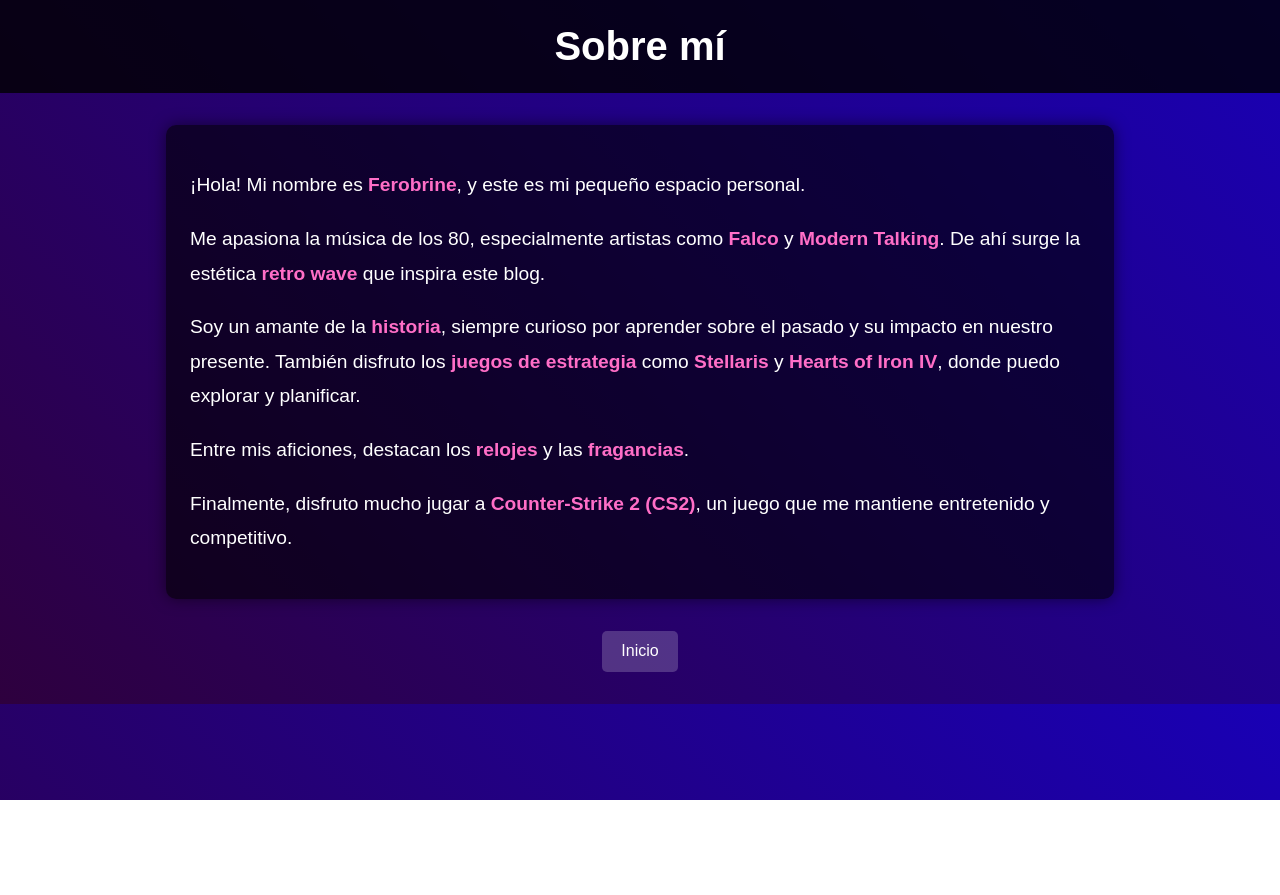
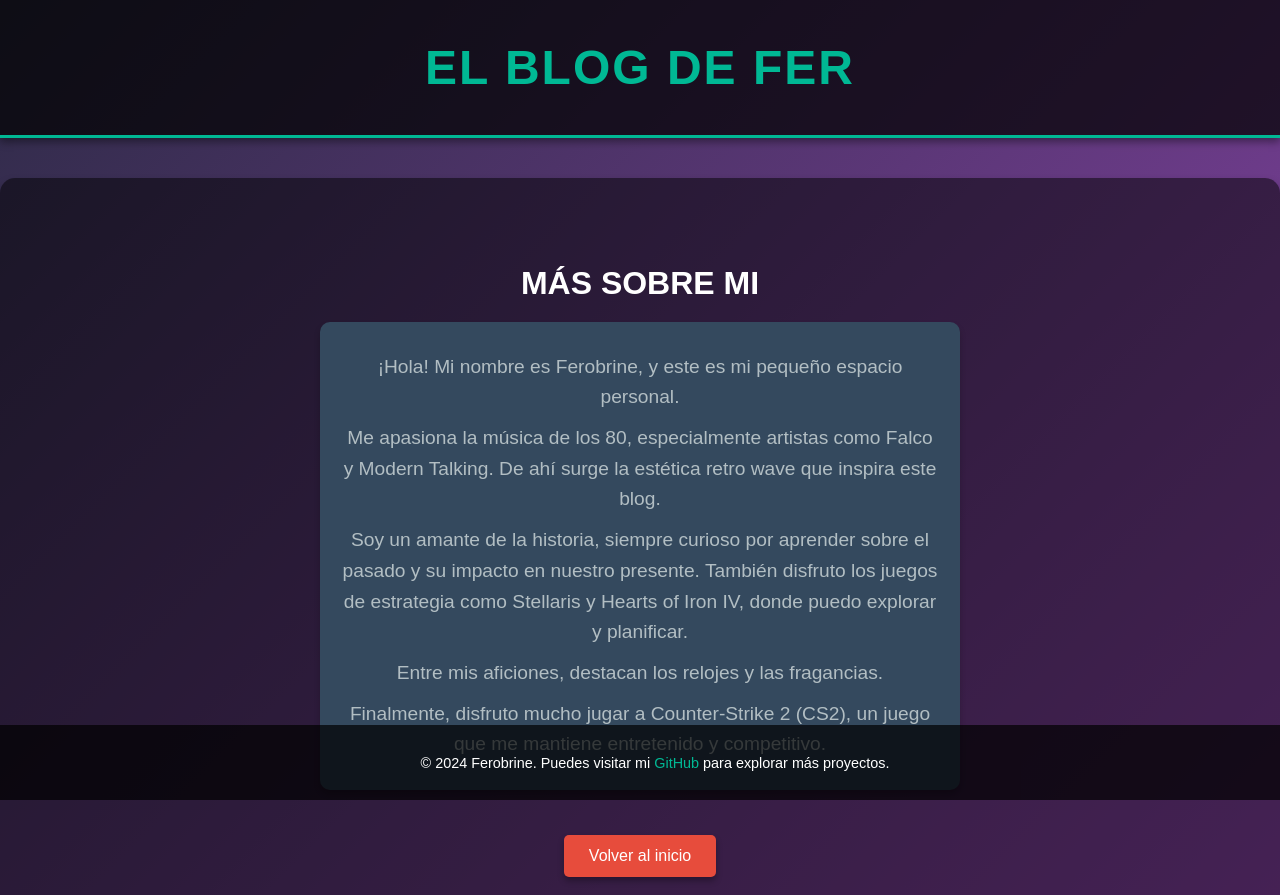
Before and after one commit to ferobrine/elblogdefer.github.io, a plain HTML site: page sobre.html in a window 1280 px wide. Shown: the top 895 px of the page. Before the commit the page ends 800 px from the top, so only its background shows below. Drawn offline with Linux system fonts and the light colour scheme.

Commit message:
mejora subarchivos

```diff
--- a/sobre.html
+++ b/sobre.html
@@ -3,86 +3,140 @@
 <head>
     <meta charset="UTF-8">
     <meta name="viewport" content="width=device-width, initial-scale=1.0">
-    <title>Sobre mí</title>
+    <title>Más sobre mi | El Blog de Fer</title>
     <style>
+        /* Estilo global */
         body {
             font-family: 'Arial', sans-serif;
             margin: 0;
             padding: 0;
-            background: linear-gradient(45deg, #2e003e, #1900b5);
-            color: #ffffff;
+            background: linear-gradient(135deg, #2e2b47, #8e44ad);
+            color: #fff;
+            text-align: center;
         }
 
-        .header {
-            background-color: rgba(0, 0, 0, 0.8);
-            text-align: center;
-            padding: 1.5em 0;
+        header {
+            background-color: rgba(0, 0, 0, 0.7);
+            padding: 40px;
+            box-shadow: 0 4px 8px rgba(0, 0, 0, 0.4);
+            border-bottom: 3px solid #00b894;
         }
 
-        .header .title {
-            font-size: 2.5em;
+        header h1 {
+            font-size: 3rem;
             margin: 0;
+            color: #00b894;
+            text-transform: uppercase;
+            letter-spacing: 2px;
         }
 
-        .content {
-            max-width: 900px;
-            margin: 2em auto;
-            padding: 1.5em;
-            background-color: rgba(0, 0, 0, 0.6);
-            border-radius: 10px;
-            box-shadow: 0 0 15px rgba(0, 0, 0, 0.5);
+        main {
+            padding: 60px 20px;
+            background: rgba(0, 0, 0, 0.5);
+            border-radius: 15px;
+            box-shadow: 0 6px 10px rgba(0, 0, 0, 0.4);
+            margin-top: 40px;
         }
 
-        .content p {
-            font-size: 1.2em;
-            line-height: 1.8;
+        main h2 {
+            font-size: 2rem;
+            color: #fff;
+            margin-bottom: 15px;
+            text-transform: uppercase;
         }
 
-        .content .highlight {
-            color: #ff6ec7;
-            font-weight: bold;
+        .contact-container {
+            margin: 20px auto;
+            padding: 20px;
+            background-color: #34495e;
+            border-radius: 10px;
+            width: 80%;
+            max-width: 600px;
+            box-shadow: 0 4px 6px rgba(0, 0, 0, 0.2);
         }
 
-        .footer {
-            text-align: center;
-            margin: 2em 0;
+        .contact-container p {
+            font-size: 1.2rem;
+            color: #b2bec3;
+            margin: 10px 0;
+            line-height: 1.6;
         }
 
-        .footer .button {
-            display: inline-block;
+        .contact-container a {
+            color: #00b894;
+            font-size: 1.2rem;
             text-decoration: none;
-            color: #ffffff;
-            background-color: rgba(255, 255, 255, 0.2);
-            padding: 0.7em 1.2em;
-            margin: 0 0.5em;
-            border-radius: 5px;
-            font-size: 1em;
-            transition: background-color 0.3s ease;
+            font-weight: bold;
+            transition: color 0.3s;
         }
 
-        .footer .button:hover {
-            background-color: rgba(255, 255, 255, 0.5);
+        .contact-container a:hover {
+            color: #1abc9c;
+        }
+
+        .button-container {
+            margin-top: 30px;
+        }
+
+        .button-container a {
+            text-decoration: none;
+            background-color: #e74c3c;
+            color: #fff;
+            padding: 12px 25px;
+            margin: 15px;
+            font-size: 1rem;
+            border-radius: 5px;
+            display: inline-block;
+            transition: background-color 0.3s, transform 0.2s;
+            box-shadow: 0 4px 6px rgba(0, 0, 0, 0.3);
+        }
+
+        .button-container a:hover {
+            background-color: #d63031;
+            transform: translateY(-3px);
+        }
+
+        footer {
+            background-color: rgba(0, 0, 0, 0.7);
+            padding: 15px;
+            font-size: 0.9rem;
+            position: fixed;
+            bottom: 0;
+            width: 100%;
+            text-align: center;
+        }
+
+        footer a {
+            color: #00b894;
+            text-decoration: none;
+        }
+
+        footer a:hover {
+            text-decoration: underline;
         }
     </style>
 </head>
 <body>
-    <header class="header">
-        <h1 class="title">Sobre mí</h1>
+    <header>
+        <h1>El Blog de Fer</h1>
     </header>
-    <main class="content">
-        <section class="card">
+    <main>
+        <h2>Más sobre mi</h2>
+        <div class="contact-container">
             <p>¡Hola! Mi nombre es <span class="highlight">Ferobrine</span>, y este es mi pequeño espacio personal.</p>
             <p>Me apasiona la música de los 80, especialmente artistas como <span class="highlight">Falco</span> y <span class="highlight">Modern Talking</span>. De ahí surge la estética <span class="highlight">retro wave</span> que inspira este blog.</p>
             <p>Soy un amante de la <span class="highlight">historia</span>, siempre curioso por aprender sobre el pasado y su impacto en nuestro presente. También disfruto los <span class="highlight">juegos de estrategia</span> como <span class="highlight">Stellaris</span> y <span class="highlight">Hearts of Iron IV</span>, donde puedo explorar y planificar.</p>
             <p>Entre mis aficiones, destacan los <span class="highlight">relojes</span> y las <span class="highlight">fragancias</span>.</p>
             <p>Finalmente, disfruto mucho jugar a <span class="highlight">Counter-Strike 2 (CS2)</span>, un juego que me mantiene entretenido y competitivo.</p>
-        </section>
+        </div>
+        <div class="button-container">
+            <a href="index.html">Volver al inicio</a>
+        </div>
     </main>
-    <footer class="footer">
-        <nav>
-            <a href="index.html" class="button">Inicio</a>
-
-        </nav>
+    <footer>
+        <p>
+            &copy; 2024 Ferobrine. Puedes visitar mi <a href="https://github.com/ferobrine" target="_blank">GitHub</a> para explorar más proyectos.
+        </p>
     </footer>
 </body>
 </html>
```
